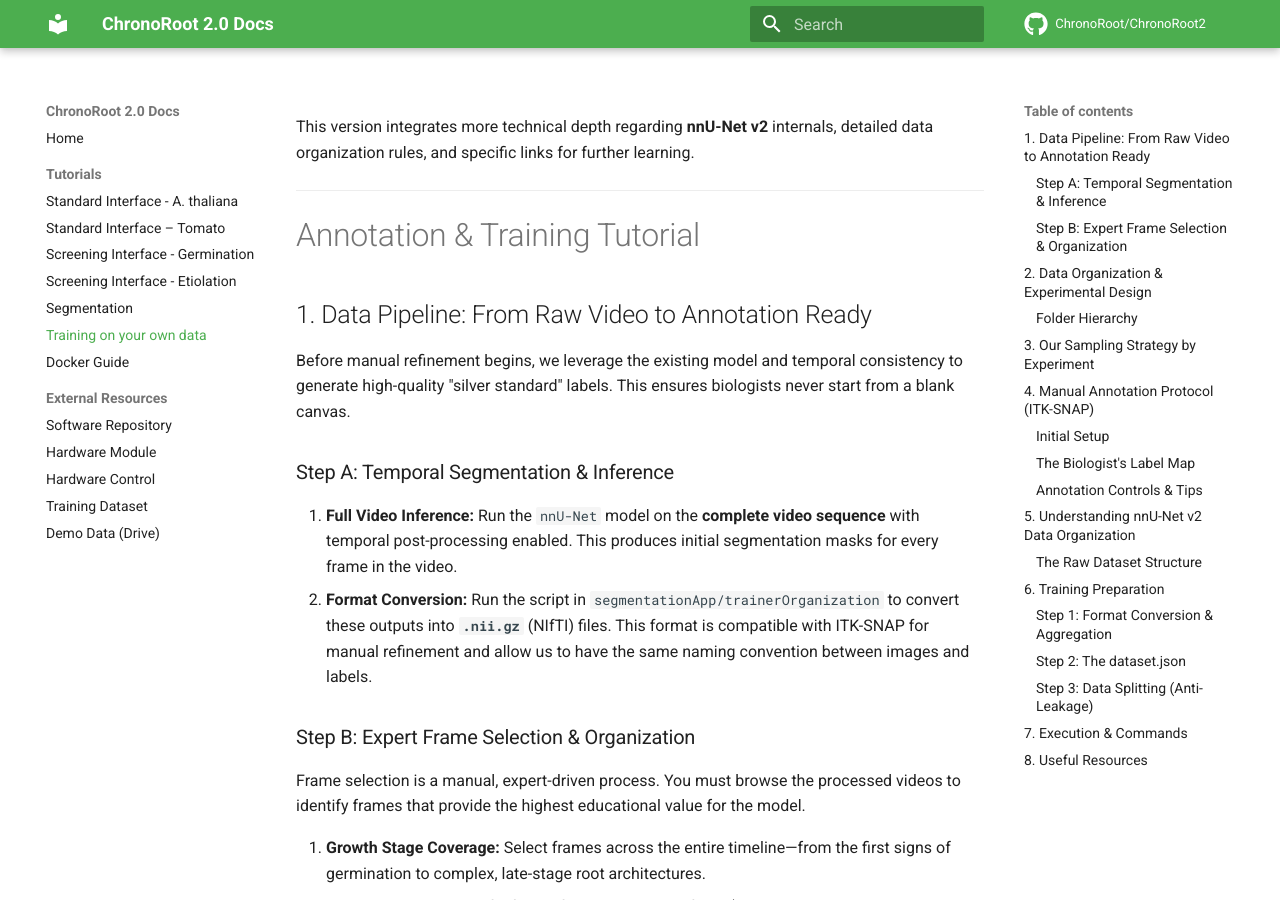
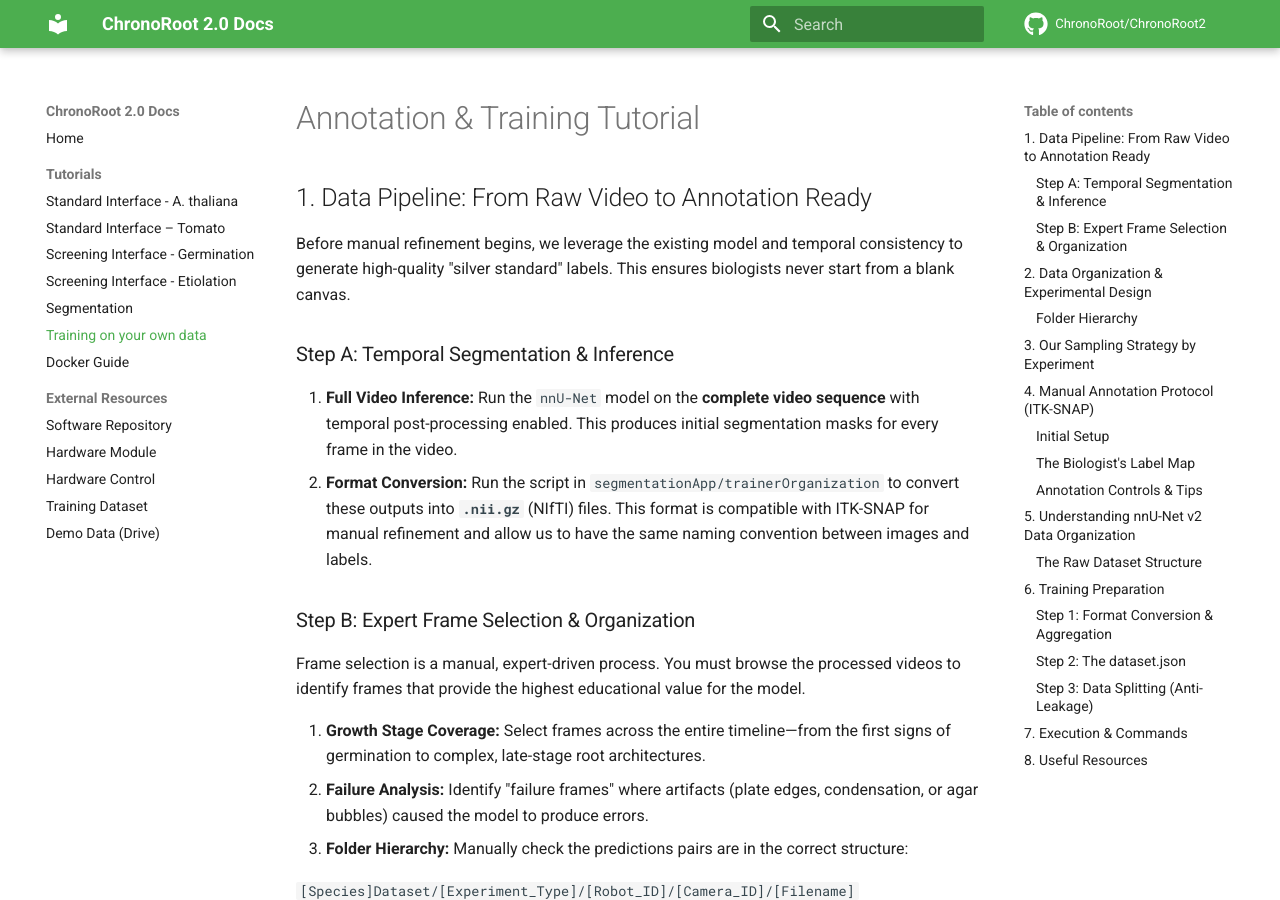
Before and after one commit to ChronoRoot/chronoroot.github.io, an MkDocs documentation site: the page built from docs/tutorials/training_on_your_images.md, in a window 1280 px wide and 900 px high. Built offline with MkDocs 1.6.1 and Material for MkDocs 9.7.7, drawn with Linux system fonts in a browser that asks for light colours; comment, search, counter and statistics services are not loaded.

Commit message:
nice titles

```diff
--- a/docs/tutorials/training_on_your_images.md
+++ b/docs/tutorials/training_on_your_images.md
@@ -1,7 +1,3 @@
-This version integrates more technical depth regarding **nnU-Net v2** internals, detailed data organization rules, and specific links for further learning.
-
----
-
 # Annotation & Training Tutorial
 
 ## 1. Data Pipeline: From Raw Video to Annotation Ready
```
Also changed, not shown: docs/tutorials/docker.md (+3 -3 lines), docs/tutorials/screening_germination.md (+2 -0 lines), docs/tutorials/screening_hypocotyl.md (+2 -0 lines), docs/tutorials/standard.md (+2 -0 lines), docs/tutorials/standard_tomato.md (+2 -0 lines), 1 other file.
